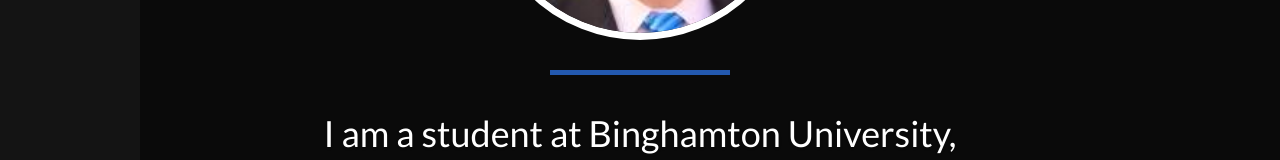
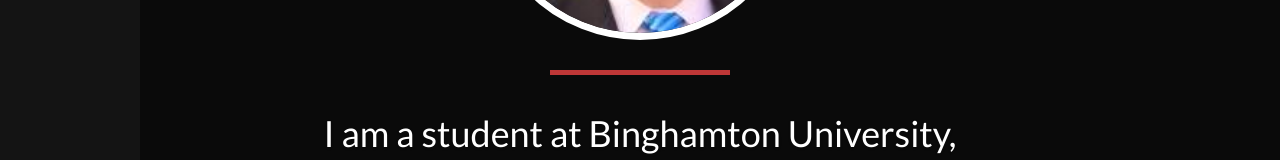
Before and after one commit to grawlixes/grawlixes.github.io, a plain HTML site: page index.html in a window 1280 px wide. Shown: the part 455-615 px from the top of the page. Drawn offline with nearby package versions, Linux system fonts and the light colour scheme.

Commit message:
Update index.html

```diff
--- a/index.html
+++ b/index.html
@@ -22,7 +22,7 @@
 }
 hr{
 	margin-top: 30px;
-	background-color: rgb(35, 89, 175);
+	background-color: rgb(190, 55, 55);
 	border: 0;
 	max-height: 10px;
     max-width: 180px;
```
